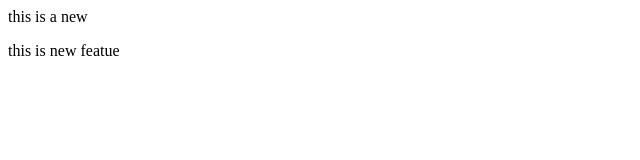
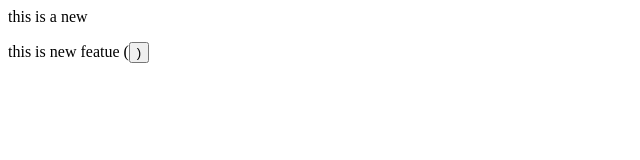
Before and after one commit to SUNILAARUSH/localrepo, a plain HTML site: page index.html in a window 1280 px wide. Shown: the full height of the page, 0-640 px from the left. Drawn offline with Linux system fonts and the light colour scheme.

Commit message:
new butotn

```diff
--- a/index.html
+++ b/index.html
@@ -1,2 +1,2 @@
 <p> this is a new</p>
-<p>this is new featue</p>
+<p>this is new featue (<button>)</button></p>
```
